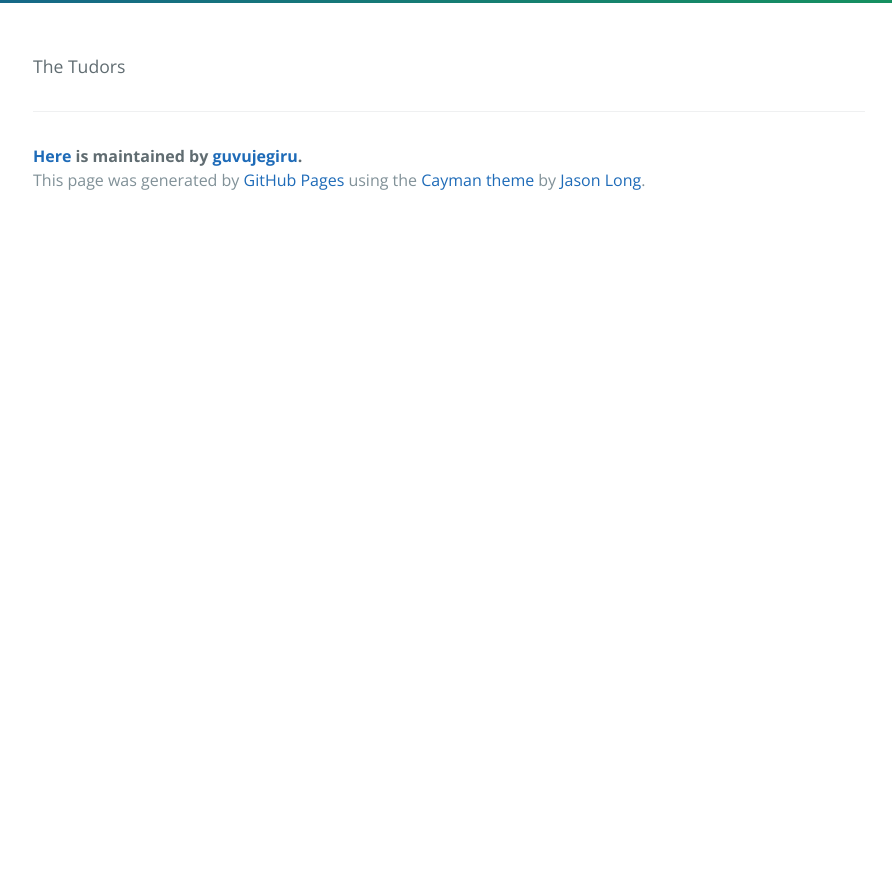
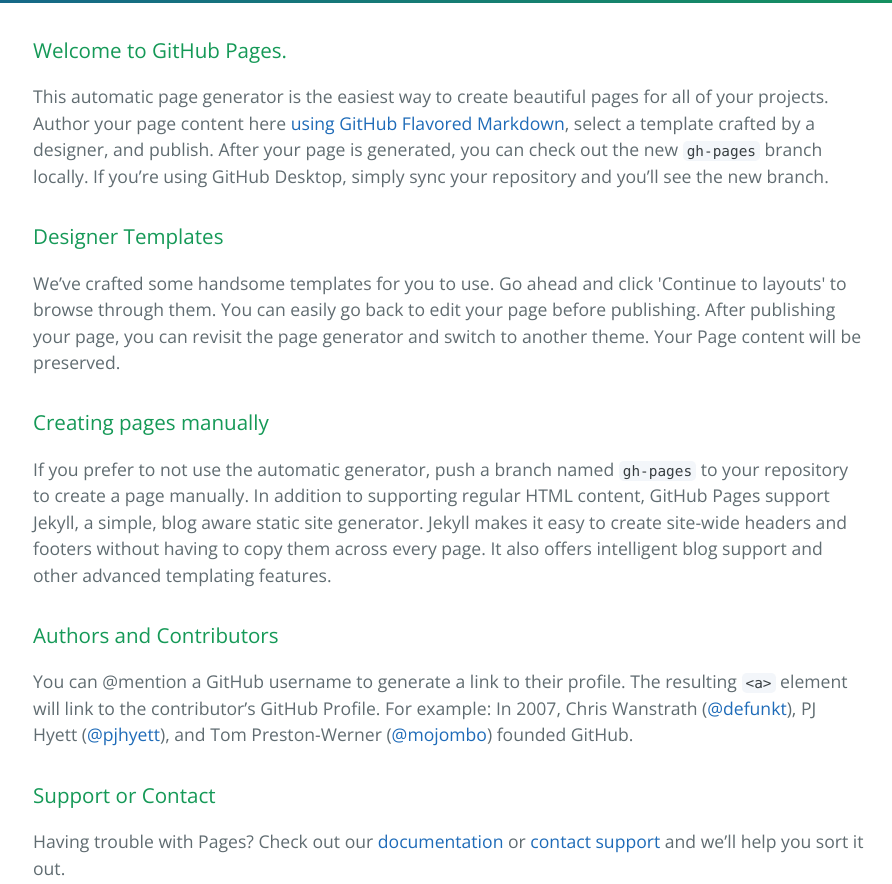
Before and after one commit to guvujegiru/here, a plain HTML site: page index.html in a window 1280 px wide. Shown: the part 333-1217 px from the top of the page, without its empty margins (191-1083 px from the left). Before the commit the page ends 800 px from the top, so only its background shows below. Drawn offline with nearby package versions, Linux system fonts and the light colour scheme.

Commit message:
Create gh-pages branch via GitHub

```diff
--- a/index.html
+++ b/index.html
@@ -19,8 +19,30 @@
     </section>
 
     <section class="main-content">
-      <p></p>The Tudors<br>
+      <h3>
+<a id="welcome-to-github-pages" class="anchor" href="#welcome-to-github-pages" aria-hidden="true"><span aria-hidden="true" class="octicon octicon-link"></span></a>Welcome to GitHub Pages.</h3>
 
+<p>This automatic page generator is the easiest way to create beautiful pages for all of your projects. Author your page content here <a href="https://guides.github.com/features/mastering-markdown/">using GitHub Flavored Markdown</a>, select a template crafted by a designer, and publish. After your page is generated, you can check out the new <code>gh-pages</code> branch locally. If you’re using GitHub Desktop, simply sync your repository and you’ll see the new branch.</p>
+
+<h3>
+<a id="designer-templates" class="anchor" href="#designer-templates" aria-hidden="true"><span aria-hidden="true" class="octicon octicon-link"></span></a>Designer Templates</h3>
+
+<p>We’ve crafted some handsome templates for you to use. Go ahead and click 'Continue to layouts' to browse through them. You can easily go back to edit your page before publishing. After publishing your page, you can revisit the page generator and switch to another theme. Your Page content will be preserved.</p>
+
+<h3>
+<a id="creating-pages-manually" class="anchor" href="#creating-pages-manually" aria-hidden="true"><span aria-hidden="true" class="octicon octicon-link"></span></a>Creating pages manually</h3>
+
+<p>If you prefer to not use the automatic generator, push a branch named <code>gh-pages</code> to your repository to create a page manually. In addition to supporting regular HTML content, GitHub Pages support Jekyll, a simple, blog aware static site generator. Jekyll makes it easy to create site-wide headers and footers without having to copy them across every page. It also offers intelligent blog support and other advanced templating features.</p>
+
+<h3>
+<a id="authors-and-contributors" class="anchor" href="#authors-and-contributors" aria-hidden="true"><span aria-hidden="true" class="octicon octicon-link"></span></a>Authors and Contributors</h3>
+
+<p>You can @mention a GitHub username to generate a link to their profile. The resulting <code>&lt;a&gt;</code> element will link to the contributor’s GitHub Profile. For example: In 2007, Chris Wanstrath (<a href="https://github.com/defunkt" class="user-mention">@defunkt</a>), PJ Hyett (<a href="https://github.com/pjhyett" class="user-mention">@pjhyett</a>), and Tom Preston-Werner (<a href="https://github.com/mojombo" class="user-mention">@mojombo</a>) founded GitHub.</p>
+
+<h3>
+<a id="support-or-contact" class="anchor" href="#support-or-contact" aria-hidden="true"><span aria-hidden="true" class="octicon octicon-link"></span></a>Support or Contact</h3>
+
+<p>Having trouble with Pages? Check out our <a href="https://help.github.com/pages">documentation</a> or <a href="https://github.com/contact">contact support</a> and we’ll help you sort it out.</p>
 
       <footer class="site-footer">
         <span class="site-footer-owner"><a href="https://github.com/guvujegiru/here">Here</a> is maintained by <a href="https://github.com/guvujegiru">guvujegiru</a>.</span>
```
Also changed, not shown: params.json (+1 -1 lines).
